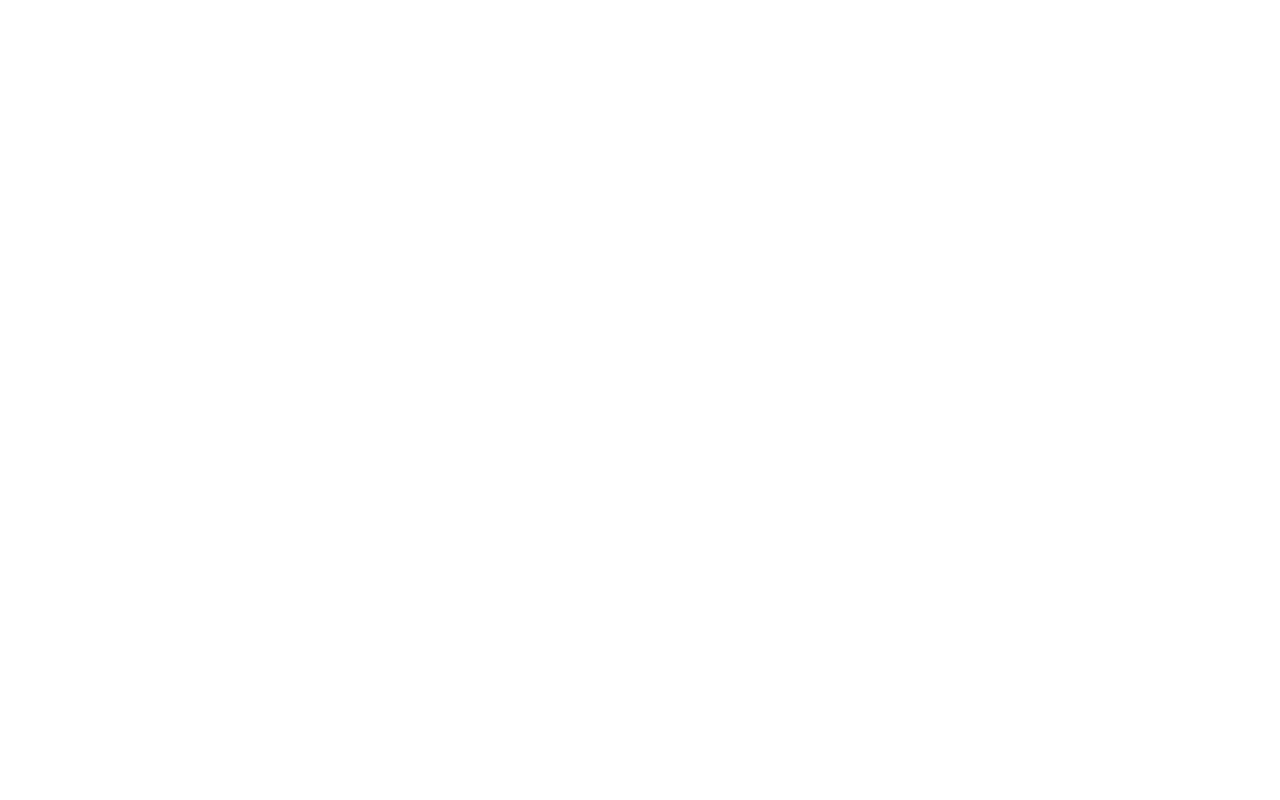
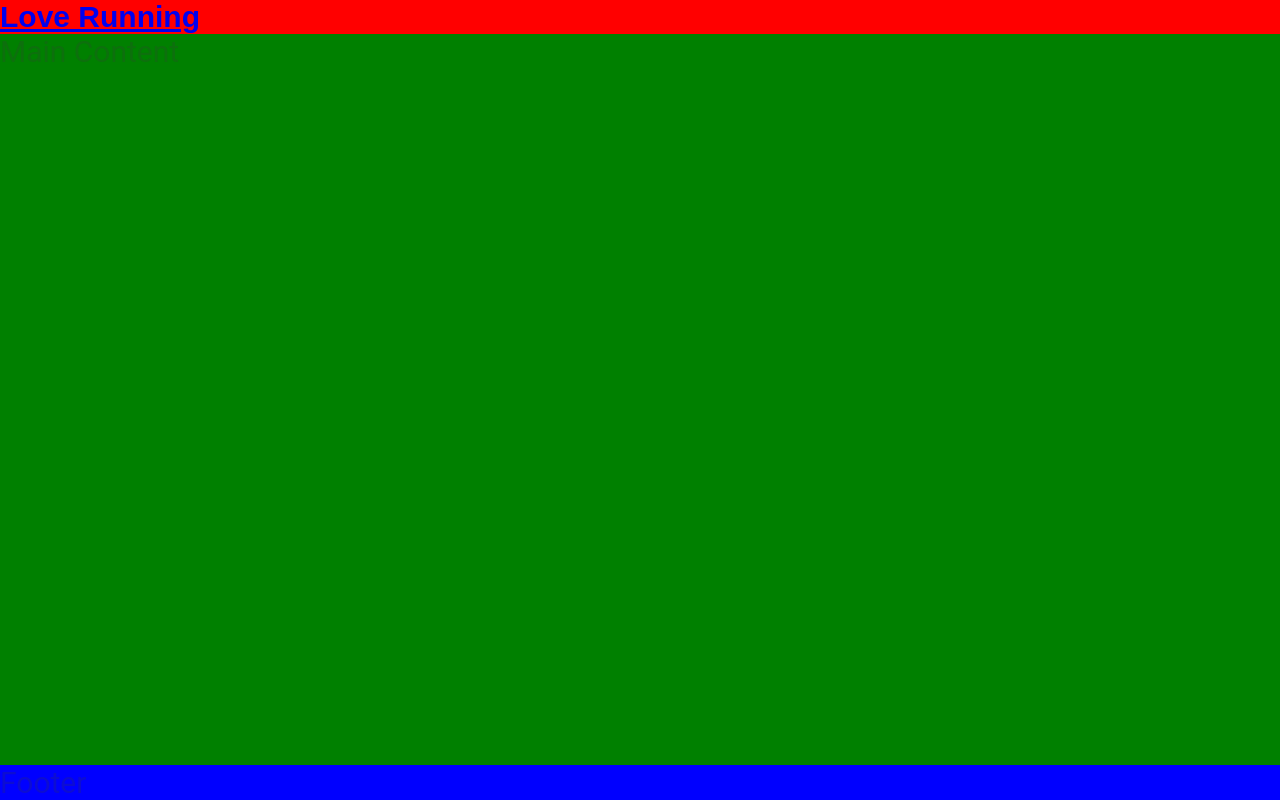
Before and after one commit to Vequis-uk/Ci-Full-Template, a plain HTML site: page index.html in a window 1280 px wide. Drawn offline with Linux system fonts and the light colour scheme.

Commit message:
updated styles and added header link

```diff
--- /dev/null
+++ b/assets/css/style.css
@@ -0,0 +1,31 @@
+* {
+    font-size: 30px;
+    padding: 0;
+    margin: 0;
+    box-sizing: border-box;
+}
+
+body {
+    min-height: 100vh;
+    display: flex;
+    flex-direction: column;
+    color: #3a3a3a3a;
+    font-family: 'Roboto', sans-serif;
+}
+
+header {
+    background-color: red;
+}
+
+h1  {
+    font-family: 'Rubik', sans-serif;
+}
+
+main {
+    background-color: green;
+    flex: 1 0 auto;
+}
+
+footer {
+    background-color: blue;
+}
--- a/index.html
+++ b/index.html
@@ -14,8 +14,26 @@
     <link rel="apple-touch-icon" sizes="180x180" href="assets/favicon/apple-touch-icon.png">
     <link rel="icon" type="image/png" sizes="32x32" href="assets/favicon/favicon-32x32.png">
     <link rel="icon" type="image/png" sizes="16x16" href="assets/favicon/favicon-16x16.png">
+    <link rel="stylesheet" href="./assets/css/style.css">
 </head>
 <body>
+    <!-- Page Header -->
+    <header>
+        <a href="index.html">
+            <h1 id="logo">
+                Love Running
+            </h1>
+        </a>
+    </header>
 
+    <!-- Main Content -->
+    <main>
+        Main Content
+    </main>
+
+    <!-- Page Footer -->
+    <footer>
+        Footer
+    </footer>
 </body>
 </html>
```
